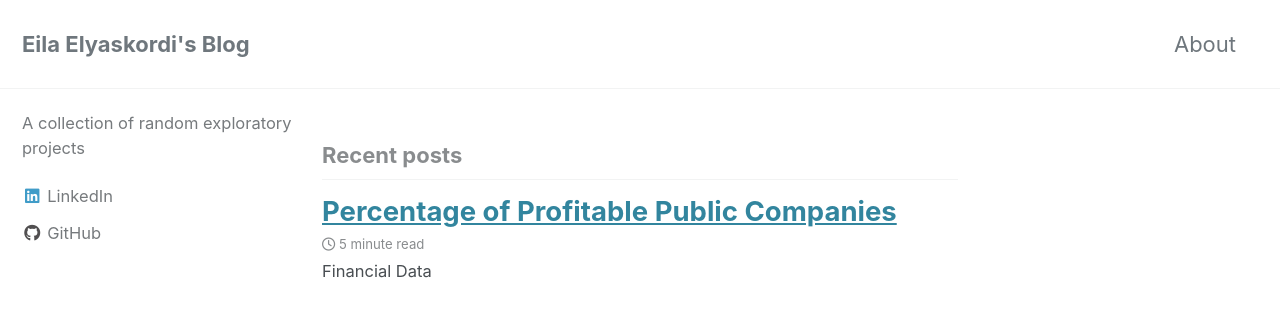
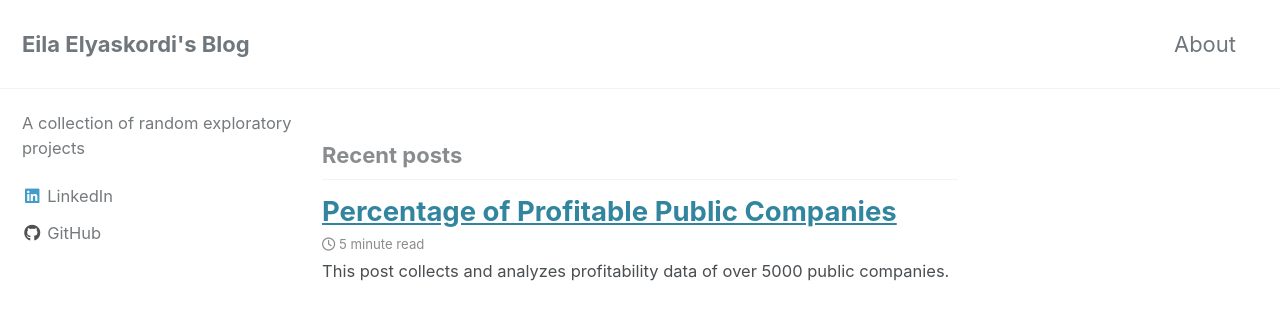
Before and after one commit to eila-elyas/eila-elyas.github.io, a Jekyll site: the page built from index.html, in a window 1280 px wide and 900 px high. Shown: the top 320 px of the window. Built offline with Jekyll 4.4.1, drawn with Linux system fonts in a browser that asks for light colours; cached includes are drawn as plain includes; nearby versions of some CDN libraries; the list of posts is cut into pages by our own code.

Commit message:
updating excerpt for the profitability post

```diff
--- a/_posts/2019-08-03-percentage of profitable public companies.md
+++ b/_posts/2019-08-03-percentage of profitable public companies.md
@@ -2,7 +2,7 @@
 title: "Percentage of Profitable Public Companies"
 date: 2019-08-03"
 tags: [API, financial data, pandas]
-excerpt: "Financial Data"
+excerpt: "This post collects and analyzes profitability data of over 5000 public companies."
 ---
 # Percentage of Profitable Public Companies
 
```
